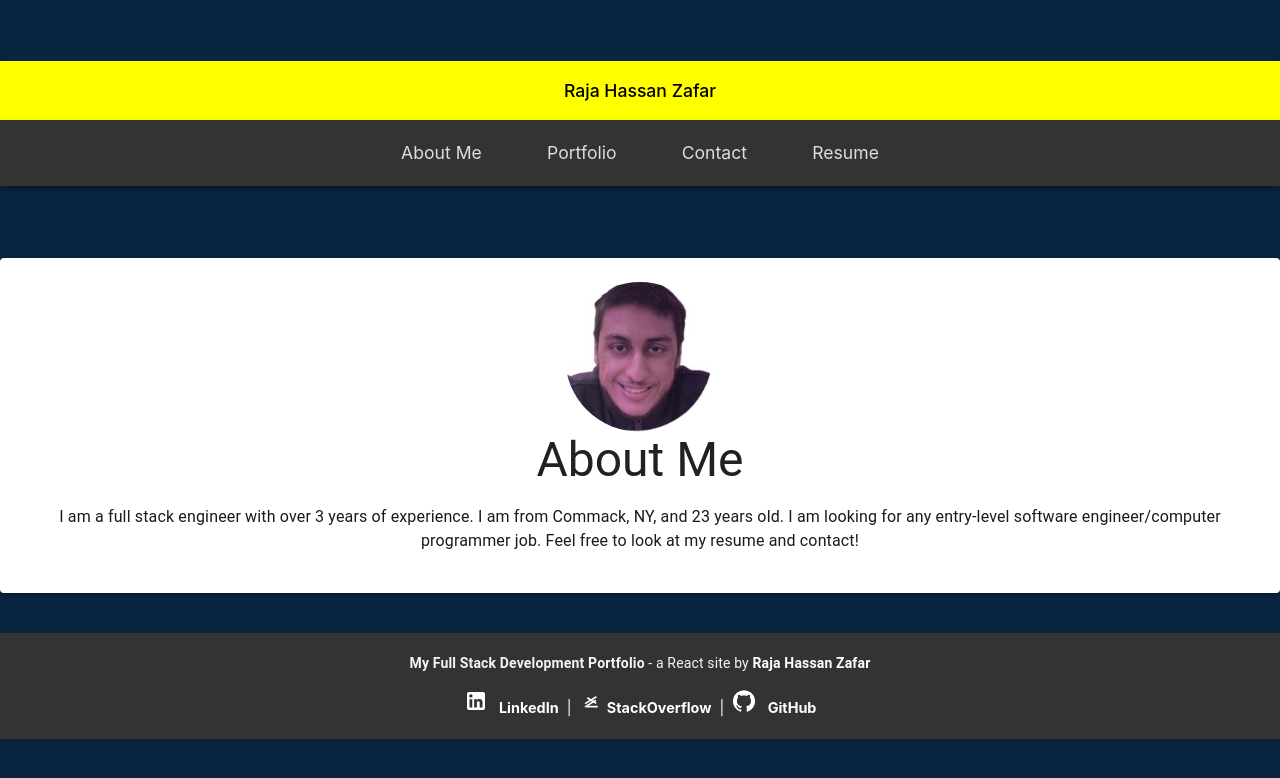
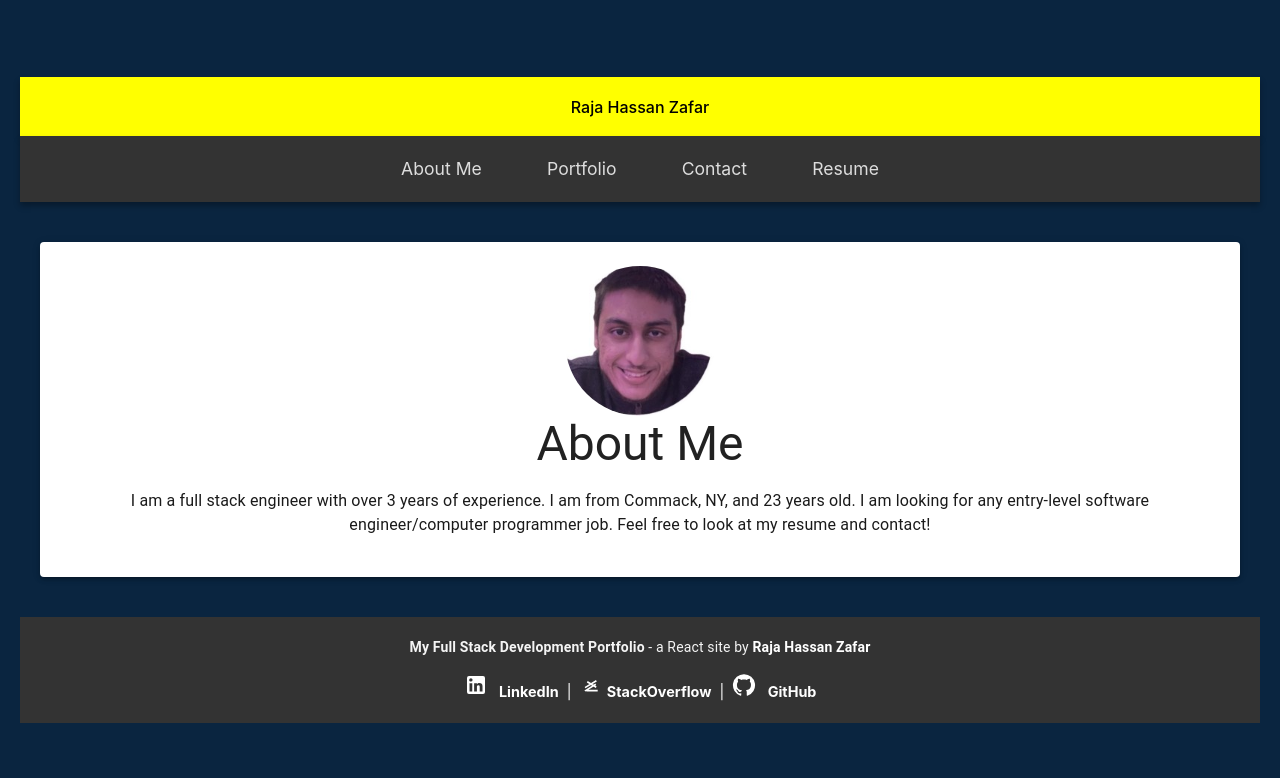
Before and after one commit to HassanZafar-2021/PORTfol.io, a React (Vite) app: page / in a window 1280 px wide. Shown: the top 778 px of the page. Built offline with nearby package versions, Linux system fonts and the light colour scheme.

Commit message:
imported App.CSS

```diff
--- a/src/App.css
+++ b/src/App.css
@@ -1,14 +1,18 @@
+/* Root and body styling */
 #root {
   max-width: 1280px;
   margin: 0 auto;
-  padding: 2rem;
+  padding: 20px;
   text-align: center;
+  box-sizing: border-box; /* Consistent width calculation */
+  width: 100%; /* Full width */
 }
+
 body {
-  font-family: Arial, sans-serif; /* Consistent font */
-  display: flex;
-  flex-direction: column;
-  min-height: 100vh;
+  margin: 0;
+  padding: 0;
+  box-sizing: border-box;
+  min-width: 320px; /* Responsive design */
 }
 
 main {
@@ -21,6 +25,8 @@ footer {
   padding: 10px;
   text-align: center;
 }
+
+/* Typography */
 h1,
 h2,
 h3,
@@ -34,28 +40,37 @@ p,
 span {
   font-size: 1rem; /* Define consistent font size for paragraphs */
 }
+
 .about,
 .portfolio,
 .contact,
 .resume {
   padding: 20px;
-  margin: 20px auto;
-  max-width: 1200px;
+  margin: 0 auto; /* Horizontal centering */
+  max-width: 1280px; /* Ensures the sections have the same width as #root */
+  width: calc(
+    100% - 40px
+  ); /* Ensures consistent full-width layout considering padding */
+  box-sizing: border-box; /* Includes padding in width */
 }
 
+/* Logo Styling */
 .logo {
   height: 6em;
   padding: 1.5em;
   will-change: filter;
   transition: filter 300ms;
 }
+
 .logo:hover {
   filter: drop-shadow(0 0 2em #646cffaa);
 }
+
 .logo.react:hover {
   filter: drop-shadow(0 0 2em #61dafbaa);
 }
 
+/* Keyframes for logo animation */
 @keyframes logo-spin {
   from {
     transform: rotate(0deg);
@@ -71,6 +86,7 @@ span {
   }
 }
 
+/* Card Styling */
 .card {
   padding: 2em;
 }
@@ -79,18 +95,14 @@ span {
   color: #888;
 }
 
-/* Centering the contact form */
+/* Contact Section Styling */
 .contact {
-  max-width: 800px;
-  margin: 0 auto;
-  padding: 20px;
-  text-align: center;
   background-color: #f9f9f9;
   border-radius: 8px;
   box-shadow: 0 4px 12px rgba(0, 0, 0, 0.1);
 }
 
-/* Styling for form labels and inputs */
+/* Form Styling */
 .contact h2 {
   font-size: 2rem;
   margin-bottom: 20px;
@@ -125,14 +137,14 @@ span {
   border-color: #4caf50;
 }
 
-/* Error messages */
+/* Error Messages */
 .error {
   color: red;
   font-size: 0.875rem;
   margin-top: 5px;
 }
 
-/* Styling for submit button */
+/* Submit Button Styling */
 .submit-btn {
   background-color: #4caf50;
   color: white;
@@ -152,7 +164,7 @@ span {
   background-color: #388e3c;
 }
 
-/* Responsive adjustments */
+/* Responsive Adjustments */
 @media (max-width: 768px) {
   .contact {
     padding: 15px;
--- a/src/App.jsx
+++ b/src/App.jsx
@@ -3,8 +3,9 @@ import Header from "./components/Header";
 import Portfolio from "./components/Portfolio";
 import Contact from "./components/Contact";
 import Resume from "./components/Resume";
-import About from "./components/About"; // Import About component
+import About from "./components/About";
 import Footer from "./components/Footer";
+import "./App.css";
 
 function App() {
   return (
@@ -15,14 +16,13 @@ function App() {
 
         {/* Main content with routes */}
         <Routes>
-          <Route path="/" element={<About />} /> {/* Default route */}
+          <Route path="/" element={<About />} />
           <Route path="/about" element={<About />} />
           <Route path="/portfolio" element={<Portfolio />} />
           <Route path="/contact" element={<Contact />} />
           <Route path="/resume" element={<Resume />} />
         </Routes>
 
-        {/* Footer will be displayed on all pages */}
         <Footer />
       </div>
     </Router>
```
